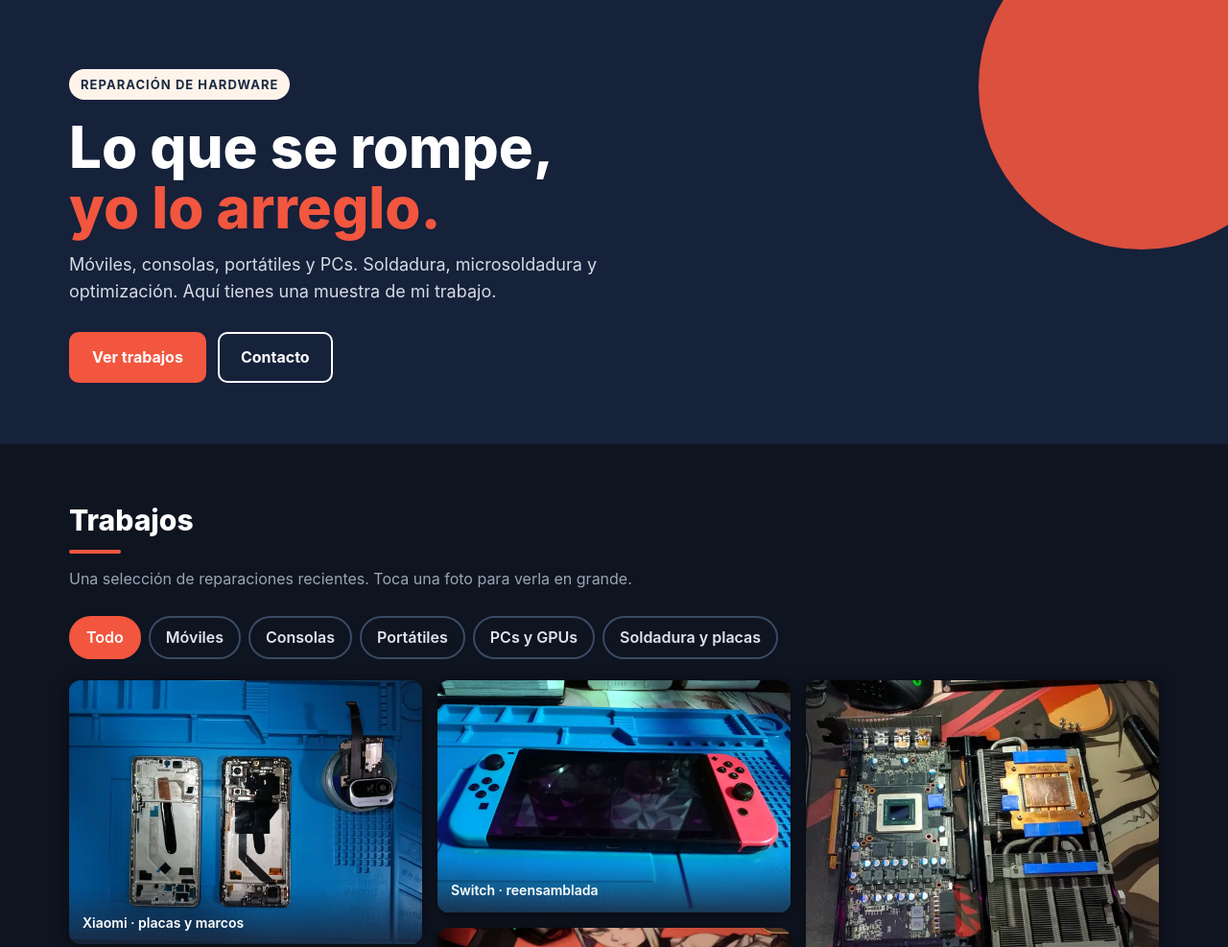
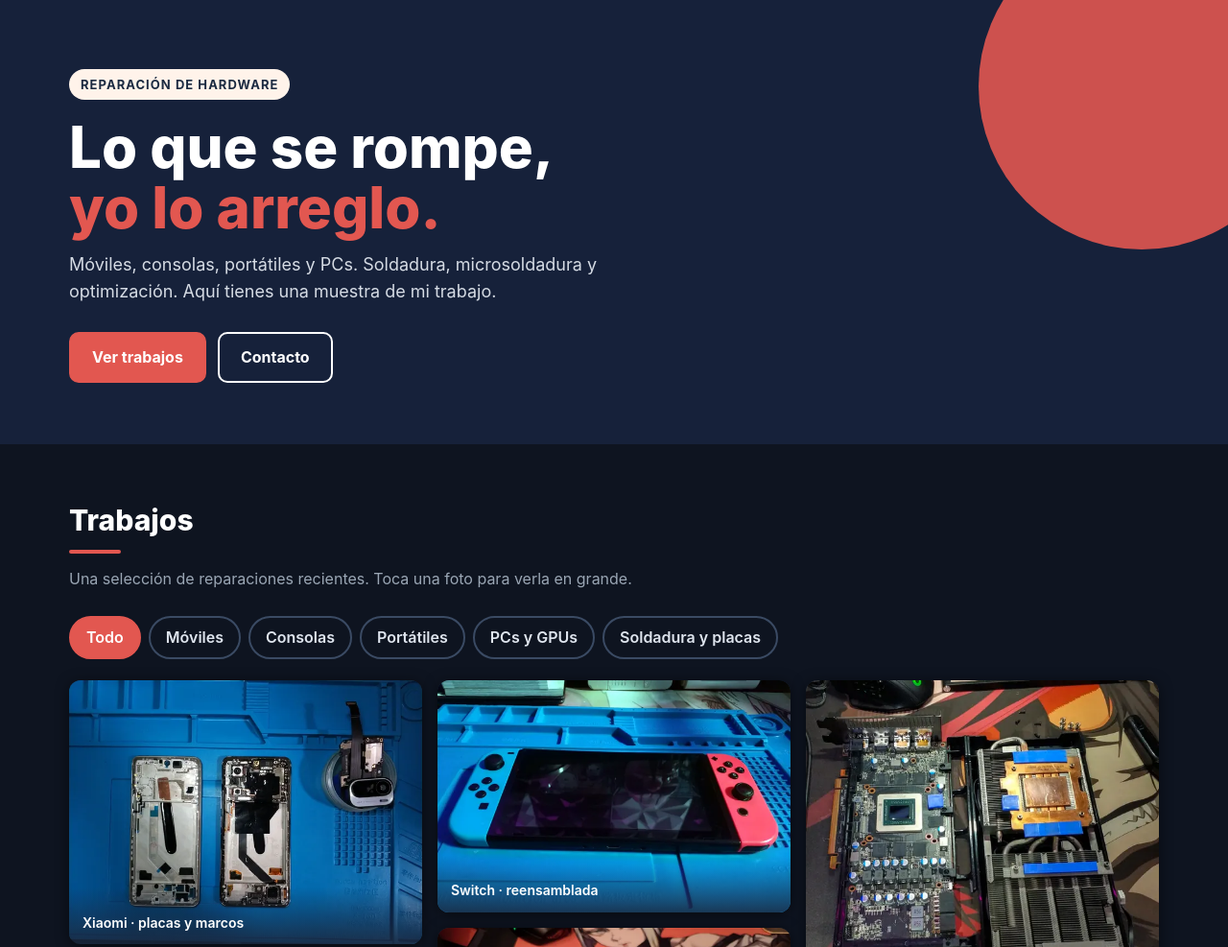
Before and after one commit to iAdrink/reparaciones, a plain HTML site: page index.html in a window 1280 px wide. Shown: the top 987 px of the page at 96% size. Drawn offline with Linux system fonts and the light colour scheme.

Commit message:
Add files via upload

```diff
--- a/index.html
+++ b/index.html
@@ -6,7 +6,7 @@
 <meta property="og:title" content="Adrián Casco · Reparación de hardware">
 <meta property="og:image" content="./consolas-104.webp">
 <style>
-:root{--navy:#1B2A41;--coral:#F2563F;--bg:#0E1420;--cream:#FFF3EA;--ink:#e6e9ee}
+:root{--navy:#1B2A41;--coral:#E25750;--bg:#0E1420;--cream:#FFF3EA;--ink:#e6e9ee}
 *{box-sizing:border-box;margin:0}
 html{scroll-behavior:smooth}
 body{font-family:Inter,"Segoe UI",Calibri,system-ui,sans-serif;background:var(--bg);color:var(--ink);line-height:1.55}
```
